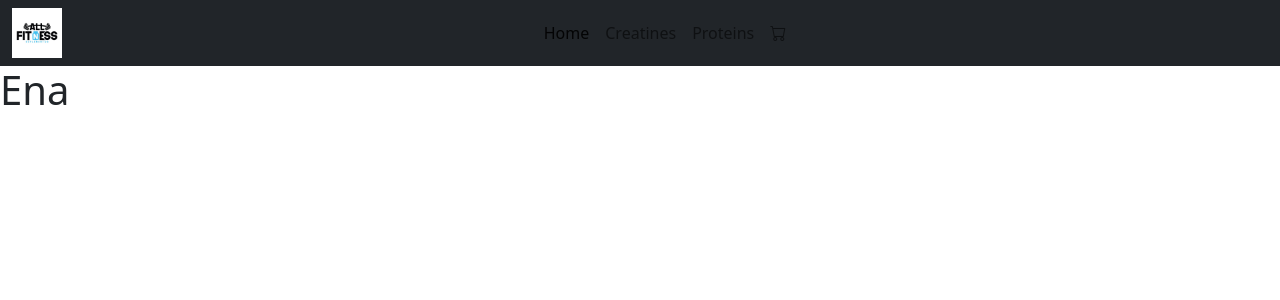
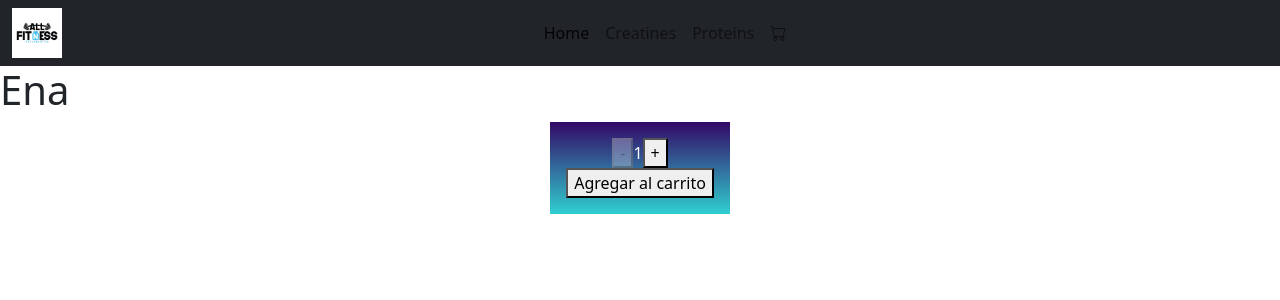
Before and after one commit to LautaroPerezLastreto/repo-react, a React (Create React App) app: page /proteina in a window 1280 px wide. Shown: the top 300 px of the page. Built offline with nearby package versions, Linux system fonts and the light colour scheme.

Commit message:
contador

```diff
--- /dev/null
+++ b/src/components/ItemCount/ItemCount.css
@@ -0,0 +1,8 @@
+.counter{
+    background-image: linear-gradient(to top, #30cfd0 0%, #330867 100%);;
+    color: #ffff;
+    width: fit-content;
+    text-align: center;
+    margin: auto;
+    padding: 1rem;
+}
--- /dev/null
+++ b/src/components/ItemCount/ItemCount.js
@@ -0,0 +1,28 @@
+import React, {useEffect, useState} from 'react'
+import './ItemCount.css'
+
+export const ItemCount = ({initial, stock, onAdd}) => {
+  const [count, setCount] = useState(parseInt(initial));
+  const decrease = () =>{
+    setCount(count - 1);
+  }
+  const increase = () =>{
+    setCount(count + 1);
+  }
+  useEffect(() => {
+    setCount(parseInt(initial))
+  }, [initial])
+  return (
+    <div className='counter'>
+      <button disabled = {count <= 1} onClick={decrease}>-</button>
+      <span>{count}</span>
+      <button disabled = {count >= stock} onClick={increase}>+</button>
+      <div>
+      <button disabled = {stock <= 0} onClick = {() => onAdd(count)}>Agregar al carrito</button>
+      </div>
+    </div>
+
+  )
+}
+
+export default ItemCount
--- a/src/components/ItemListContainer.js
+++ b/src/components/ItemListContainer.js
@@ -1,10 +1,19 @@
 import React from 'react'
+import ItemCount from './ItemCount/ItemCount'
 import Title from './Title'
 
 const ItemListContainer = () => {
+
+    const onAdd = (quantity) =>{
+        console.log(`Compraste ${quantity} unidades`)
+
+    }
   return (
+    <>
     <Title greeting = 'Ena'/>
-  )
+    <ItemCount initial={1} stock={5} onAdd={onAdd} />
+    </>
+  );
 }
 
 export default ItemListContainer
```
